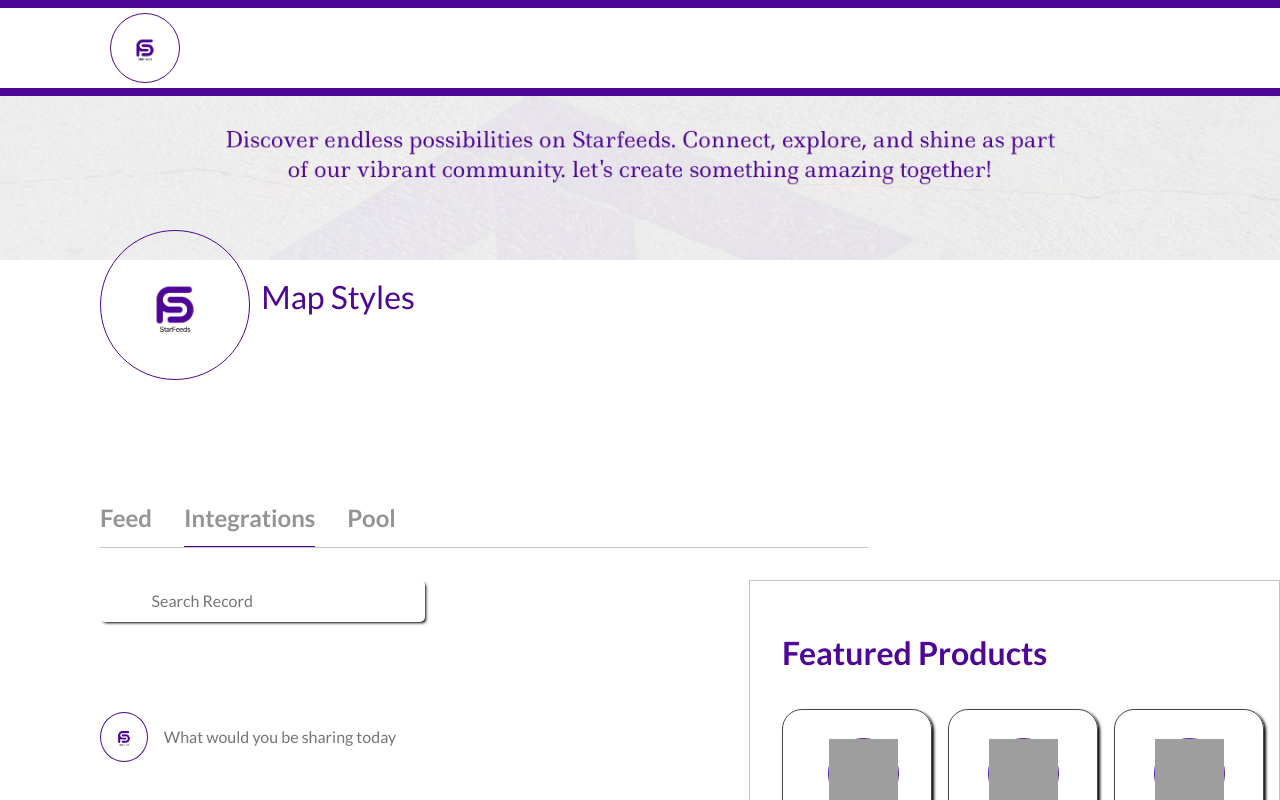
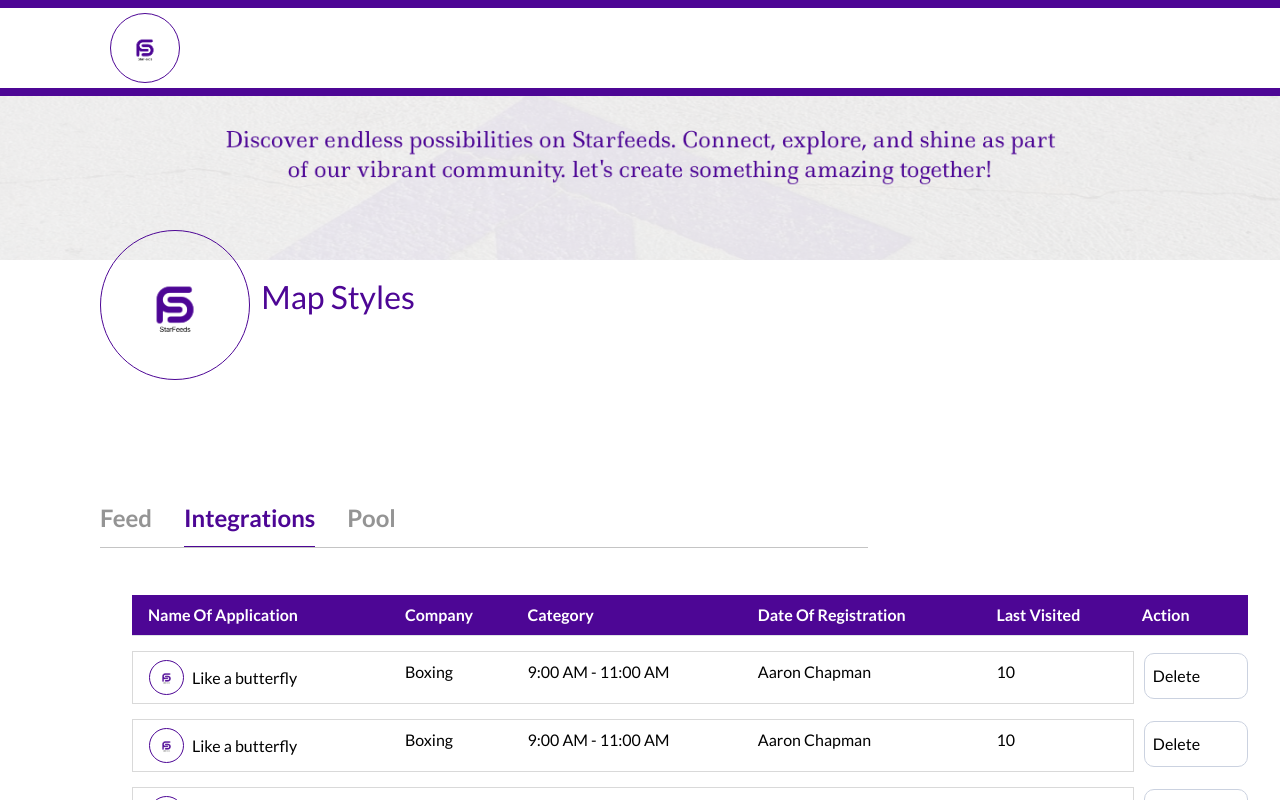
Before and after one commit to hollarteju/starfeeds, a React (Create React App) app: page /starfeeds/home in a window 1280 px wide. Both pictures are taken after a click on the element "Integrations". Shown: the top 800 px of the page. Built offline with nearby package versions, Linux system fonts and the light colour scheme; grey boxes are pictures that could not be loaded; a web font is replaced by a local one.

Commit message:
integration page first commit

```diff
--- a/src/component/homepage/homepage.css
+++ b/src/component/homepage/homepage.css
@@ -54,6 +54,10 @@ img {
   line-height: 33.38px;
 }
 
+.active-color {
+  color: rgba(102, 102, 102, 0.6980392157);
+}
+
 .home-page-header-toggles {
   font-size: 24px;
   font-weight: 600;
@@ -63,7 +67,7 @@ img {
   -moz-column-gap: 2rem;
        column-gap: 2rem;
   position: relative;
-  color: rgba(102, 102, 102, 0.6980392157);
+  color: #4d0695;
   border-bottom: 1px solid #C4C4C4;
   margin-top: 240px;
   margin-bottom: 2rem;
@@ -78,6 +82,10 @@ img {
 .home-page-header-toggles span:hover {
   color: #4d0695;
   cursor: pointer;
+}
+
+.none {
+  display: none;
 }
 
 .border-bottom {
@@ -255,6 +263,65 @@ img {
   align-self: center;
 }
 
+table {
+  border-spacing: 0 15px !important;
+  border-collapse: separate;
+}
+
+table td,
+table th {
+  text-overflow: ellipsis;
+  white-space: nowrap;
+  overflow: hidden;
+}
+
+thead tr th {
+  background-color: #4d0695 !important;
+  color: white !important;
+  font-size: 16px !important;
+  font-weight: 600;
+}
+
+.table-scroll table thead th {
+  font-size: 1.25rem;
+}
+
+thead {
+  top: 0;
+  position: sticky;
+  background-color: #4d0695 !important;
+}
+
+tbody tr td {
+  border-block: 1px #D9D9D9 solid !important;
+  font-size: 16px;
+  font-weight: 400;
+}
+tbody tr td .profile-pics {
+  width: 35px;
+  height: 35px;
+}
+
+tbody tr:hover td:nth-child(1) {
+  border-left: 4px #4d0695 solid !important;
+  border-top-left-radius: 1rem;
+}
+
+tbody tr td:nth-child(1) {
+  border-left: 1px #D9D9D9 solid !important;
+}
+
+tbody tr td:nth-child(5) {
+  border-right: 1px #D9D9D9 solid !important;
+}
+
+tbody tr .delete-btn {
+  border: 1px solid #CBD2E0;
+  border-radius: 10px;
+  margin-left: 10px;
+  padding-block: 10px;
+}
+
 @media (max-width: 1260px) {
   .features-product-image-container {
     display: grid;
--- a/src/component/homepage/homepage.scss
+++ b/src/component/homepage/homepage.scss
@@ -6,6 +6,7 @@ $container-background: white;
 $border: #C4C4C4;
 $margin-container:100px;
 $box-shadow: #000000;
+$integration-border:#D9D9D9;
 
 .profile-pics{
     border-radius: 50%;
@@ -63,6 +64,9 @@ img{
     }
 
 }
+.active-color{
+    color: #666666B2;
+}
 .home-page-header-toggles{
     font-size: 24px;
     font-weight: 600;
@@ -71,7 +75,7 @@ img{
     display: flex;
     column-gap: 2rem;
     position: relative;
-    color: #666666B2;
+    color: $purple-color;
     border-bottom: 1px solid #C4C4C4;
     margin-top: 240px;
     margin-bottom: 2rem;
@@ -86,6 +90,10 @@ img{
         color: $purple-color;
         cursor: pointer;
     }
+    }
+
+    .none{
+        display: none;
     }
     .border-bottom{
         border-bottom : 1px solid $purple-color !important;
@@ -282,7 +290,67 @@ img{
         }
     }
 }
+table{
+    border-spacing: 0 15px !important;
+    border-collapse: separate;
+}
 
+table td,
+table th {
+  text-overflow: ellipsis;
+  white-space: nowrap;
+  overflow: hidden;
+}
+
+
+thead tr th {
+  background-color: $purple-color !important;
+  color: $white-color !important;
+  font-size: 16px !important;
+  font-weight: 600;
+}
+
+.table-scroll table thead th {
+  font-size: 1.25rem;
+}
+thead {
+  top: 0;
+  position: sticky;
+  background-color: $purple-color !important;
+
+}
+
+
+
+tbody tr td{
+    border-block: 1px $integration-border solid !important;
+    font-size: 16px;
+    font-weight: 400;
+    .profile-pics{
+        width: 35px;
+        height: 35px;
+    }
+}
+
+tbody tr:hover td:nth-child(1){
+    border-left: 4px $purple-color solid !important;
+    border-top-left-radius: 1rem;
+}
+tbody tr td:nth-child(1){
+    border-left: 1px $integration-border solid !important;
+
+}
+
+tbody tr td:nth-child(5){
+    border-right: 1px $integration-border solid !important;
+}
+tbody tr .delete-btn{
+   border: 1px solid $placeholder-color;
+   border-radius: 10px;
+   margin-left: 10px;
+   padding-block: 10px;
+
+}
 @media(max-width:1260px){
     .features-product-image-container{
         display: grid;
--- a/src/component/homepage/homepage_header.jsx
+++ b/src/component/homepage/homepage_header.jsx
@@ -1,5 +1,7 @@
 import React from "react";
-import { Feeds } from "../sections/feeds";
+import  {Feeds}  from "../sections/feeds";
+import Pool from "../sections/pool";
+import Integration from "../sections/integrations";
 import { useState } from "react";
 
 
@@ -22,15 +24,17 @@ function HomePageHeader(){
             </div>
         </div>
         <div className="home-page-header-toggles">
-            <span onClick={()=>PageToggle("feeds")}  className={Toggle==="feeds"?"border-bottom":""} >Feed</span>
-            <span onClick={()=>PageToggle("int")}  className={Toggle==="int"?"border-bottom":""}>Integrations</span>
-            <span onClick={()=>PageToggle("pool")}  className={Toggle==="pool"?"border-bottom":""} >Pool</span>
+            <span onClick={()=>PageToggle("feeds")}  className={Toggle==="feeds"?"border-bottom":"active-color"} >Feed</span>
+            <span onClick={()=>PageToggle("int")}  className={Toggle==="int"?"border-bottom":"active-color"}>Integrations</span>
+            <span onClick={()=>PageToggle("pool")}  className={Toggle==="pool"?"border-bottom":"active-color"} >Pool</span>
         </div>
         <div className="home-page-layer">
-            <section className="stages-container" >
+            <section className={Toggle==="feeds"?"stages-container":"none"} >
                <Feeds/>
             </section>
-
+           <section className={Toggle==="int"?"stages-container":"none"}>
+                <Integration/>
+           </section>
         </div>
     </div>
     )
--- a/src/component/sections/feeds.jsx
+++ b/src/component/sections/feeds.jsx
@@ -39,7 +39,7 @@ export const Feeds=()=>{
                 </div>
             </div>
         </div>
-        <div className="featured-products-container d-md-block d-none">
+        <div className="featured-products-container d-lg-block d-none">
             <p>Featured Products</p>
             <div className="features-product-image-container">
                 <div className="features-product-image-layer">
--- a/src/component/sections/integrations.jsx
+++ b/src/component/sections/integrations.jsx
@@ -1 +1,81 @@
 import React from "react";
+
+function Integration(){
+    return(
+        <section class="intro">
+  <div class="bg-image h-100">
+    <div class="mask d-flex align-items-center h-100">
+      <div class="container">
+        <div class="row justify-content-center">
+          <div class="col-12">
+
+              <div class="card-body p-0">
+                <div class="table-responsive table-scroll" data-mdb-perfect-scrollbar="true" style={{position: "relative", height: "700px"}}>
+                  <table class="table mb-0">
+                    <thead >
+                      <tr id="tr">
+                        <th scope="col" className="px-3">Name Of Application</th>
+                        <th scope="col">Company</th>
+                        <th scope="col">Category</th>
+                        <th scope="col">Date Of Registration</th>
+                        <th scope="col">Last Visited</th>
+                        <th scope="col">Action</th>
+                      </tr>
+                    </thead>
+                    <tbody>
+                      <tr>
+                        <td class="d-flex gap-2 align-items-center px-3">
+                            <div className="profile-pics">
+                                <img src="StarFeeds.png" alt="" />
+                            </div>
+                            <span> Like a butterfly</span>
+                        </td>
+                        <td> Boxing</td>
+                        <td>9:00 AM - 11:00 AM</td>
+                        <td>Aaron Chapman</td>
+                        <td>10</td>
+                        <div class="delete-btn">Delete <i class="bx bxs-delete"></i></div>
+                      </tr>
+                      <tr>
+                        <td class="d-flex gap-2 align-items-center px-3">
+                            <div className="profile-pics">
+                                <img src="StarFeeds.png" alt="" />
+                            </div>
+                            <span> Like a butterfly</span>
+                        </td>
+                        <td> Boxing</td>
+                        <td>9:00 AM - 11:00 AM</td>
+                        <td>Aaron Chapman</td>
+                        <td>10</td>
+                        <div class="delete-btn">Delete <i class="bx bxs-delete"></i></div>
+                      </tr>
+                      <tr>
+                        <td class="d-flex gap-2 align-items-center px-3">
+                            <div className="profile-pics">
+                                <img src="StarFeeds.png" alt="" />
+                            </div>
+                            <span> Like a butterfly</span>
+                        </td>
+                        <td> Boxing</td>
+                        <td>9:00 AM - 11:00 AM</td>
+                        <td>Aaron Chapman</td>
+                        <td>10</td>
+                        <div class="delete-btn">Delete <i class="bx bxs-delete"></i></div>
+                      </tr>
+
+                    </tbody>
+                  </table>
+                </div>
+              </div>
+
+          </div>
+        </div>
+      </div>
+    </div>
+  </div>
+</section>
+    )
+
+};
+
+export default Integration;
--- a/src/component/sections/pool.jsx
+++ b/src/component/sections/pool.jsx
@@ -1 +1,12 @@
 import React from "react";
+
+function Pool(){
+    return(
+        <div>
+        <p>Good Repor</p>
+    </div>
+    )
+
+};
+
+export default Pool;
```
Also changed, not shown: 1 other file (tests, documents, lock files or other folders).
